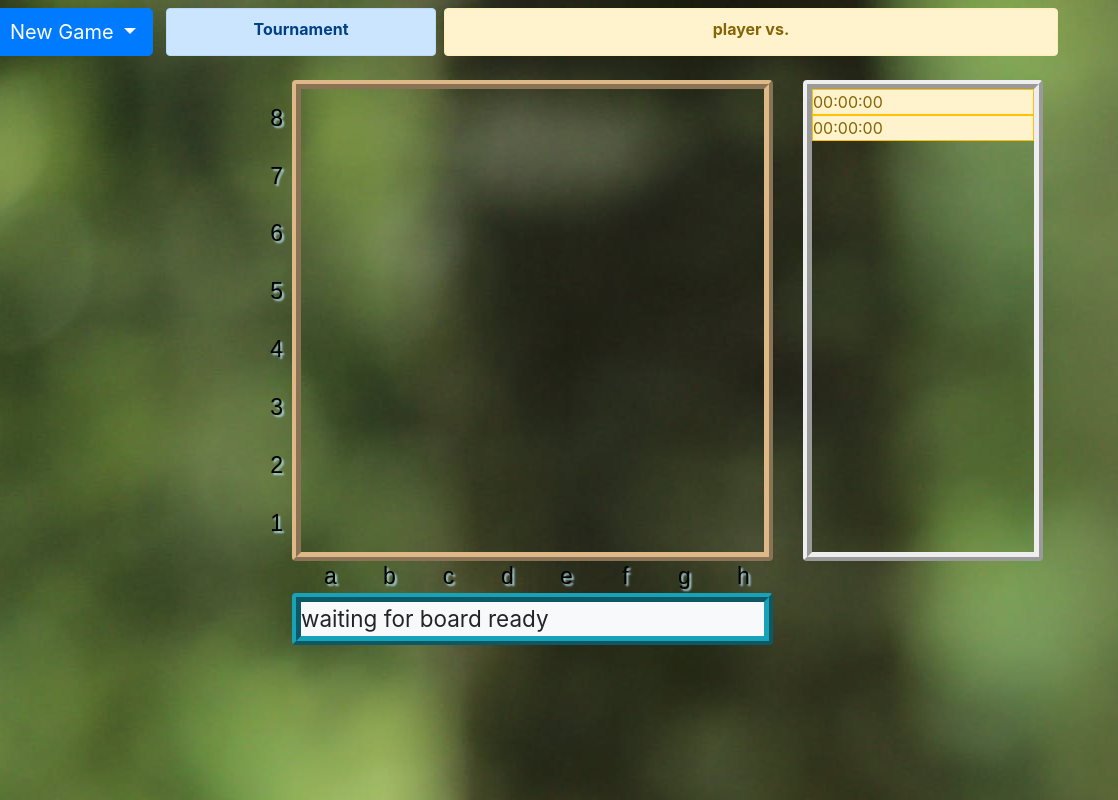
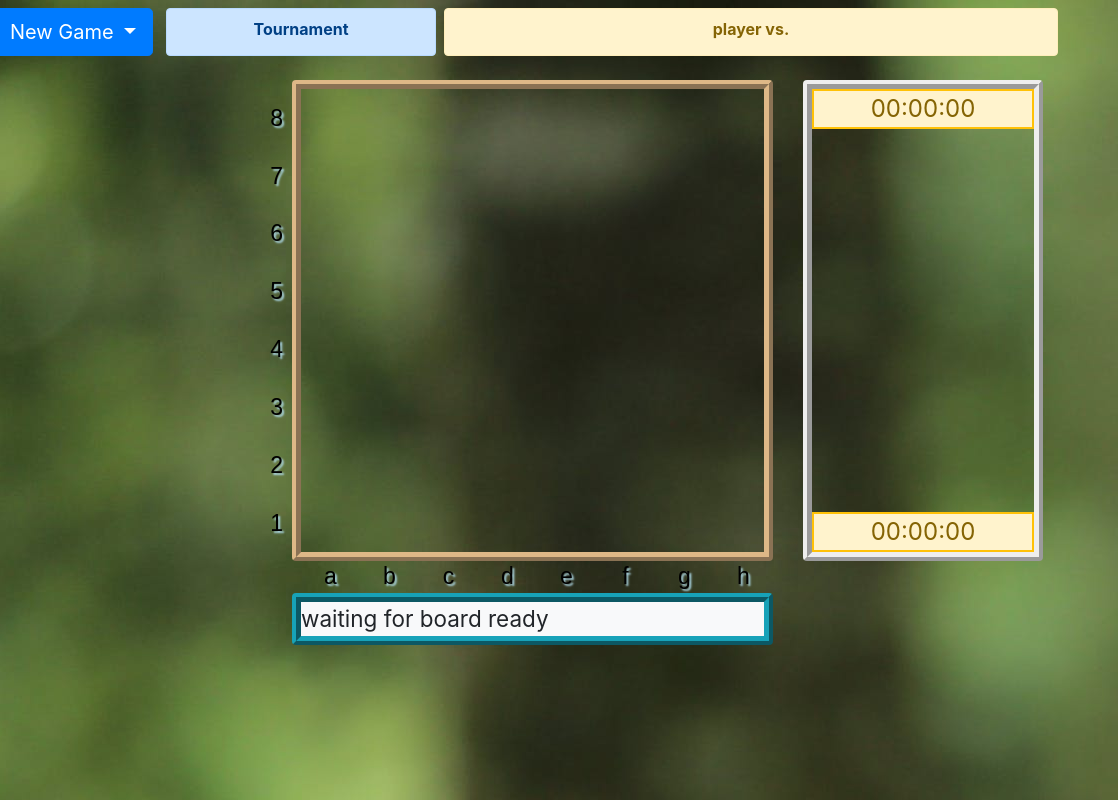
Before and after one commit to jchip/chesstron, an Electron app: page index.html in a window 1200 px wide. Shown: the full height of the page, 82-1200 px from the left. Drawn offline with nearby package versions, Linux system fonts and the light colour scheme; no server answers.

Commit message:
style clock displays

```diff
--- a/index.html
+++ b/index.html
@@ -109,6 +109,11 @@
       .stat-info {
         box-sizing: content-box;
         border: ridge 9px;
+        height: 100%;
+        position: relative;
+        display: flex;
+        flex-direction: column;
+        justify-content: space-between;
       }
 
       .gray {
@@ -146,6 +151,13 @@
       }
       .text-green {
         color: #38c172;
+      }
+
+      .clock-time {
+        display: flex;
+        justify-content: center;
+        border: 2px solid;
+        font-size: 1.5em;
       }
     </style>
   </head>
@@ -359,9 +371,11 @@
           </div>
         </div>
         <div class="col-md-3">
-          <div id="stat-info" class="stat-info rounded ">
-            <div class="alert-warning border border-warning" id="black-time">00:00:00</div>
-            <div class="alert-warning border border-warning" id="white-time">
+          <div id="stat-info" class="stat-info rounded">
+            <div class="alert-warning border-warning clock-time" id="black-time">
+              00:00:00
+            </div>
+            <div class="alert-warning border-warning clock-time" id="white-time">
               00:00:00
             </div>
           </div>
```
